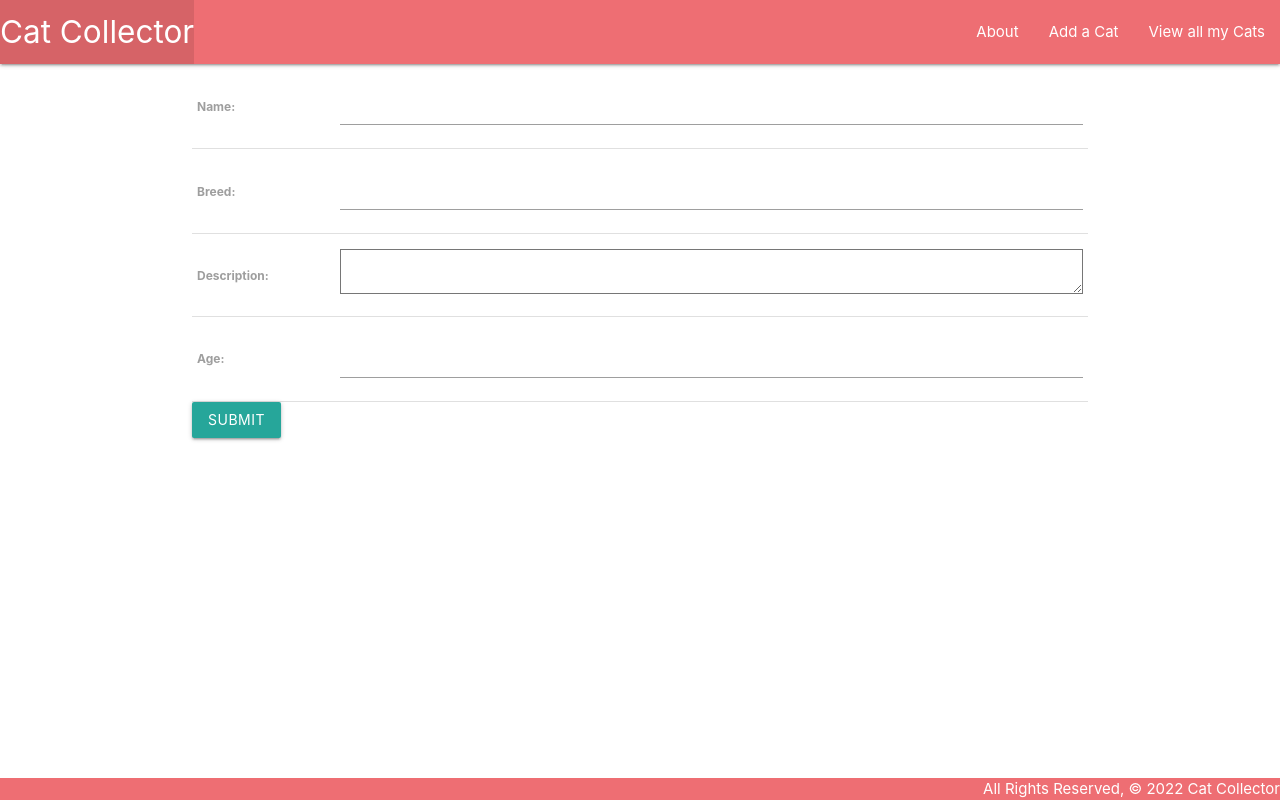
After one commit to Rob-Sesemann/CatCollector, a Django app: page /cats/create/ in a window 1280 px wide. The commit adds this page. Run offline with Django 4.2, Linux system fonts and the light colour scheme.

Commit message:
Class based views Checkpoint Day 3 AM

```diff
--- a/main_app/models.py
+++ b/main_app/models.py
@@ -1,4 +1,5 @@
 from django.db import models
+from django.urls import reverse
 
 # Create your models here.
 
@@ -8,3 +9,6 @@ class Cat(models.Model):
     description = models.TextField(max_length=250)
     age = models.IntegerField()
     image = models.ImageField(upload_to="main_app/static/uploads/", default="")
+
+    def get_absolute_url(self):
+        return reverse('detail', kwargs = {'cat_id': self.id})
--- a/main_app/templates/base.html
+++ b/main_app/templates/base.html
@@ -22,6 +22,7 @@
 
                 <ul class="right">
                     <li><a href="{% url 'about' %}">About</a></li>
+                    <li><a href="{% url 'cats_create' %}">Add a Cat</a></li>
                     <li><a href="{% url 'index' %}">View all my Cats</a></li>
 
                 </ul>
--- a/main_app/templates/cats/detail.html
+++ b/main_app/templates/cats/detail.html
@@ -20,7 +20,7 @@
         {% endif %}
     </div>
 
-    {{cat.image}}
+
     <div class="right">
         {% load static %}
         <img width="150px" height="150px" src={% static cat.image|cut:'main_app/static/' %} />
--- /dev/null
+++ b/main_app/templates/main_app/cat_form.html
@@ -0,0 +1,20 @@
+{% extends 'base.html' %}
+
+{% block content %}
+
+<form action="" method="post">
+
+
+    {% csrf_token %}
+<!-- I can remove the as_table so that it doesn't become written as a table. -->
+    <table>
+    {{ form.as_table }}
+    </table>
+
+    <input type="submit" value="submit" class="btn">
+
+</form>
+
+
+
+{% endblock %}
--- a/main_app/urls.py
+++ b/main_app/urls.py
@@ -6,5 +6,7 @@ urlpatterns = [
     path('', views.home, name="home"),
     path('about/', views.about, name='about'),
     path('cats/', views.cats_index, name='index'),
-    path('cats/<int:cat_id>', views.cats_detail, name='detail')
+    path('cats/<int:cat_id>', views.cats_detail, name='detail'),
+
+    path('cats/create/', views.CatCreate.as_view(), name='cats_create')
 ]
--- a/main_app/views.py
+++ b/main_app/views.py
@@ -1,6 +1,9 @@
+from sqlite3 import DatabaseError
 from django.shortcuts import render
 from django.http import HttpResponse
 from .models import Cat
+# Importing parent class
+from django.views.generic.edit import CreateView
 
 # Create your views here.
 
@@ -16,6 +19,14 @@ from .models import Cat
 #     Cat('Tora', 'Saigonese-Bobtail', 'Greedy Bugger', 4),
 #     Cat('Obee', 'Long-Haired', 'Nasty', 5),
 # ]
+# Defining Classes
+class CatCreate(CreateView):
+    model = Cat
+    fields = ['name', 'breed', 'description', 'age']
+    # fields = '__all__' # fields line will use all the fields mentioned in models.py file - if we wanted some of the fields then we can write it as a list
+# fields = ['name', 'age'] - this will restrict what the end user can create.
+    # success_url = '/cats/'
+
 
 def home(request):
     return render(request, 'home.html')
@@ -32,3 +43,15 @@ def cats_detail(request, cat_id):
     # SELECT * FROM main_app_cat WHERE id = cat_id
     cat = Cat.objects.get(id = cat_id)
     return render(request, 'cats/detail.html', {'cat': cat})
+
+# ListView - To display all the records from the database
+# DetailView - To display a single record from the Database
+# CreateView - Used to create instance of a model
+# DeleteView - Used to delete a record from the database
+# UpdateView - used to update an instance of a model
+
+# Create Operation
+# router.get
+# router.post
+
+# CUD - Create Update Delete
```
